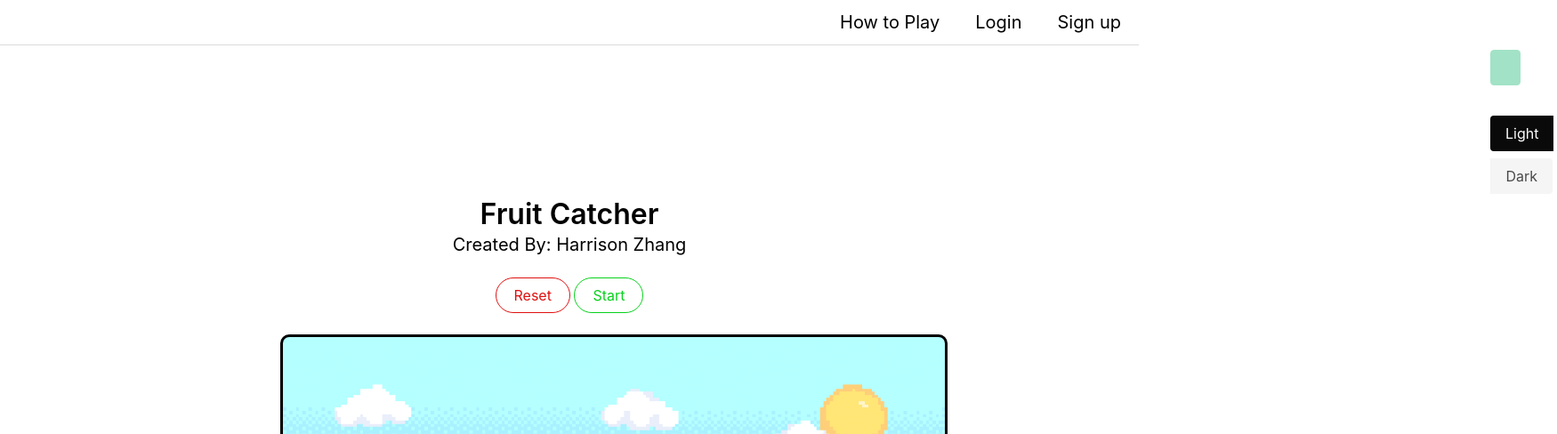
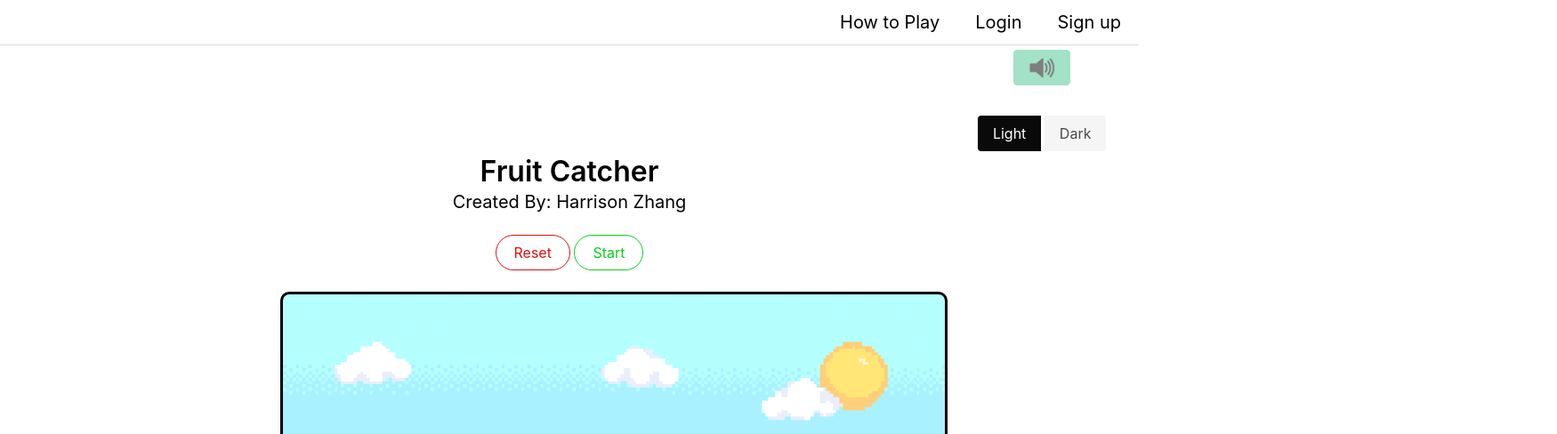
Before and after one commit to hzhang43/comp426final, a website with bundled scripts: page index.html in a window 1280 px wide. Shown: the top 488 px of the page at 89% size, 1750 px wide, since content can reach past the window. Built offline with nearby package versions, Linux system fonts and the light colour scheme; no server answers.

Commit message:
Update style.css

```diff
--- a/style.css
+++ b/style.css
@@ -94,17 +94,6 @@ html,body {
     background-size: contain;
 }
 
-/*
-#fact-container {
-    border: 1px solid black;
-    text-align: center;
-    border-radius: 10px;
-    width: 150px;
-    height: 261px;
-    margin: auto;
-    padding: 5px;
-}
-*/
 
 #icon {
     width: 60px;
@@ -194,7 +183,7 @@ html,body {
 }
 
 .button-container {
-    padding-left: 1670px;
+    padding-left: 83%;
 }
 
 figure img {
```
